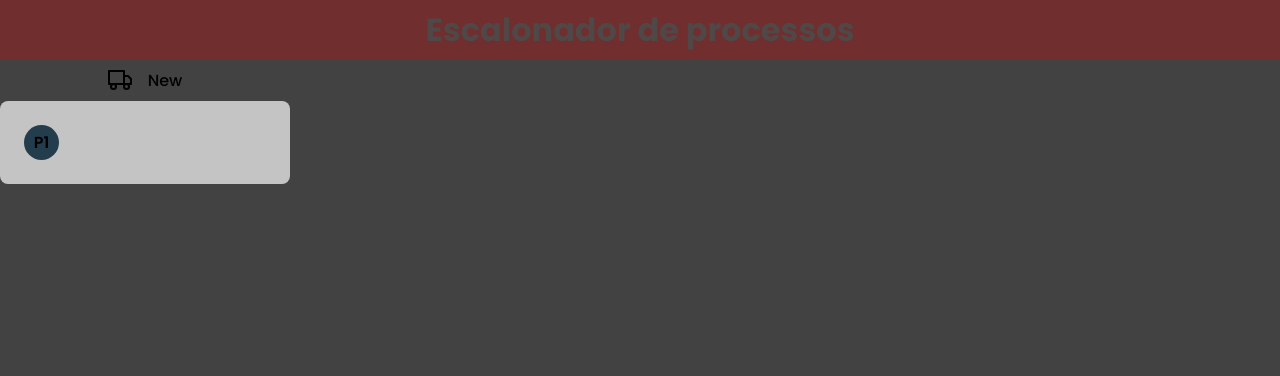
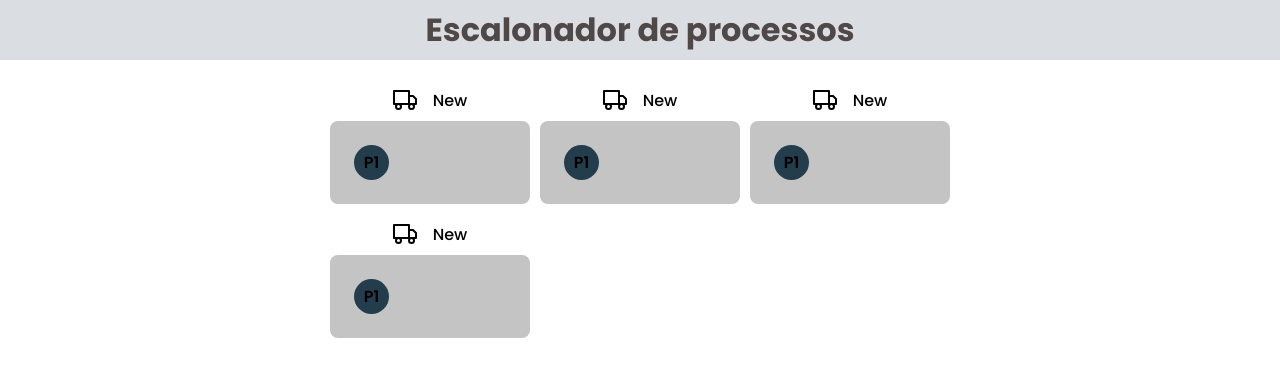
Before and after one commit to JonatasP2A/escalonador, a React (Create React App) app: page / in a window 1280 px wide. Shown: the top 376 px of the page. Built offline with nearby package versions, Linux system fonts and the light colour scheme.

Commit message:
Definindo grid layout

```diff
--- a/src/App.js
+++ b/src/App.js
@@ -10,7 +10,14 @@ const App = () => {
   return (
     <div>
       <Header />
-      <Box />
+      <div className='allBox'>
+        <div className='containerBox'>
+          <div className='boxGrid'><Box /></div>
+          <div className='boxGrid'><Box /></div>
+          <div className='boxGrid'><Box /></div>
+          <div className='boxGrid'><Box /></div>
+        </div>
+      </div>
     </div>
   );
 }
--- a/src/components/Header/styles.css
+++ b/src/components/Header/styles.css
@@ -3,7 +3,7 @@ div.header {
   height: 60px;
   justify-content: center;
   align-items: center;
-  background-color: rgb(112, 46, 46);
+  background-color: #DADEE2;
   padding: 8px 0;
 }
 
--- a/src/styles.css
+++ b/src/styles.css
@@ -9,7 +9,6 @@
 
 body {
   font-family: "Poppins", sans-serif;
-  background-color: #424242;
 }
 
 .pageTitle {
@@ -19,3 +18,17 @@ body {
   justify-content: center;
   font-size: 20pt;
 }
+
+.containerBox{
+  display: grid;
+  display: grid;
+  grid-template-columns: 200px 200px 200px;
+  grid-gap: 10px;
+}
+
+.allBox{
+  display: flex;
+  justify-content: center;
+  align-items: center;
+  margin-top: 20px;
+}
```
